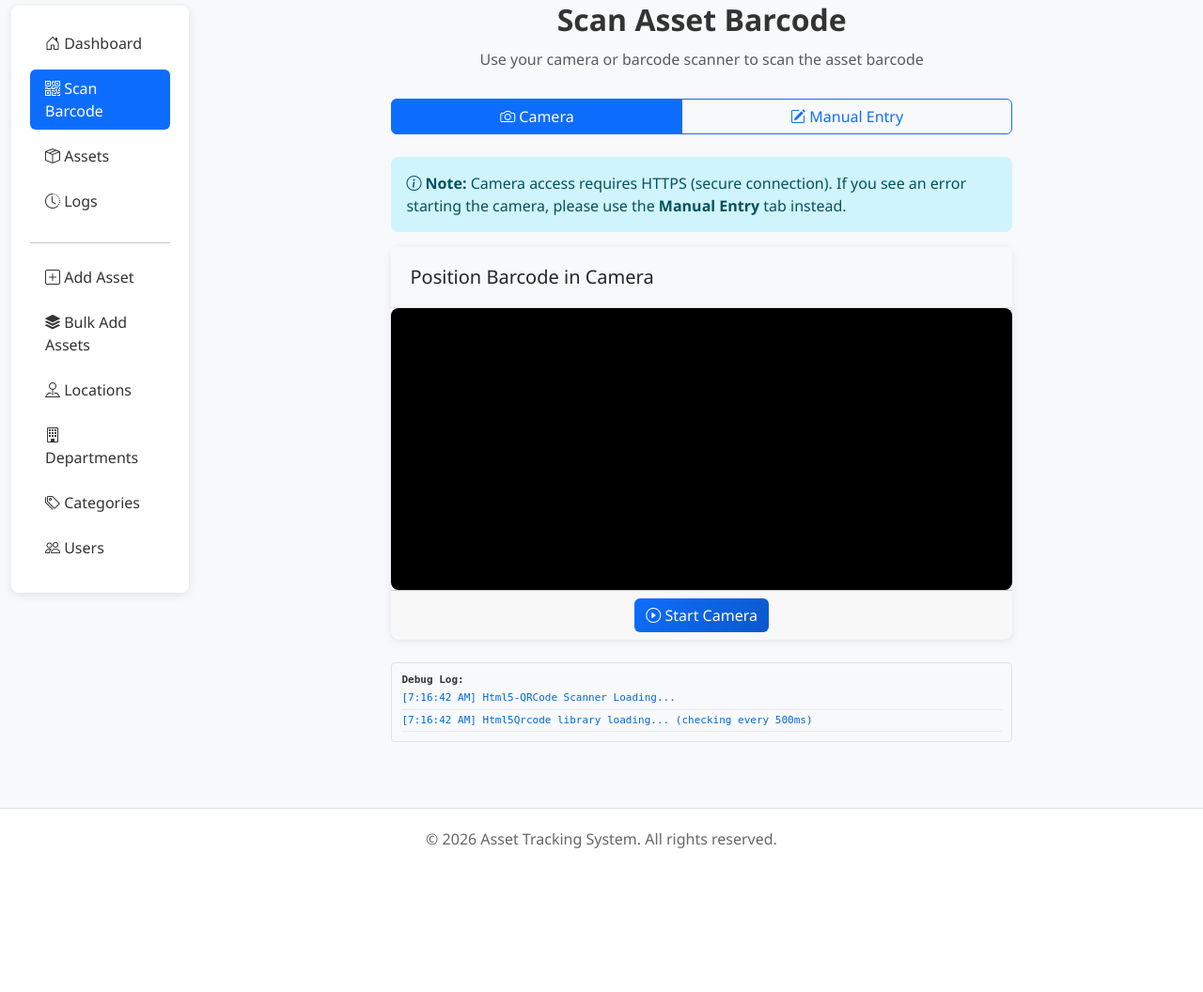
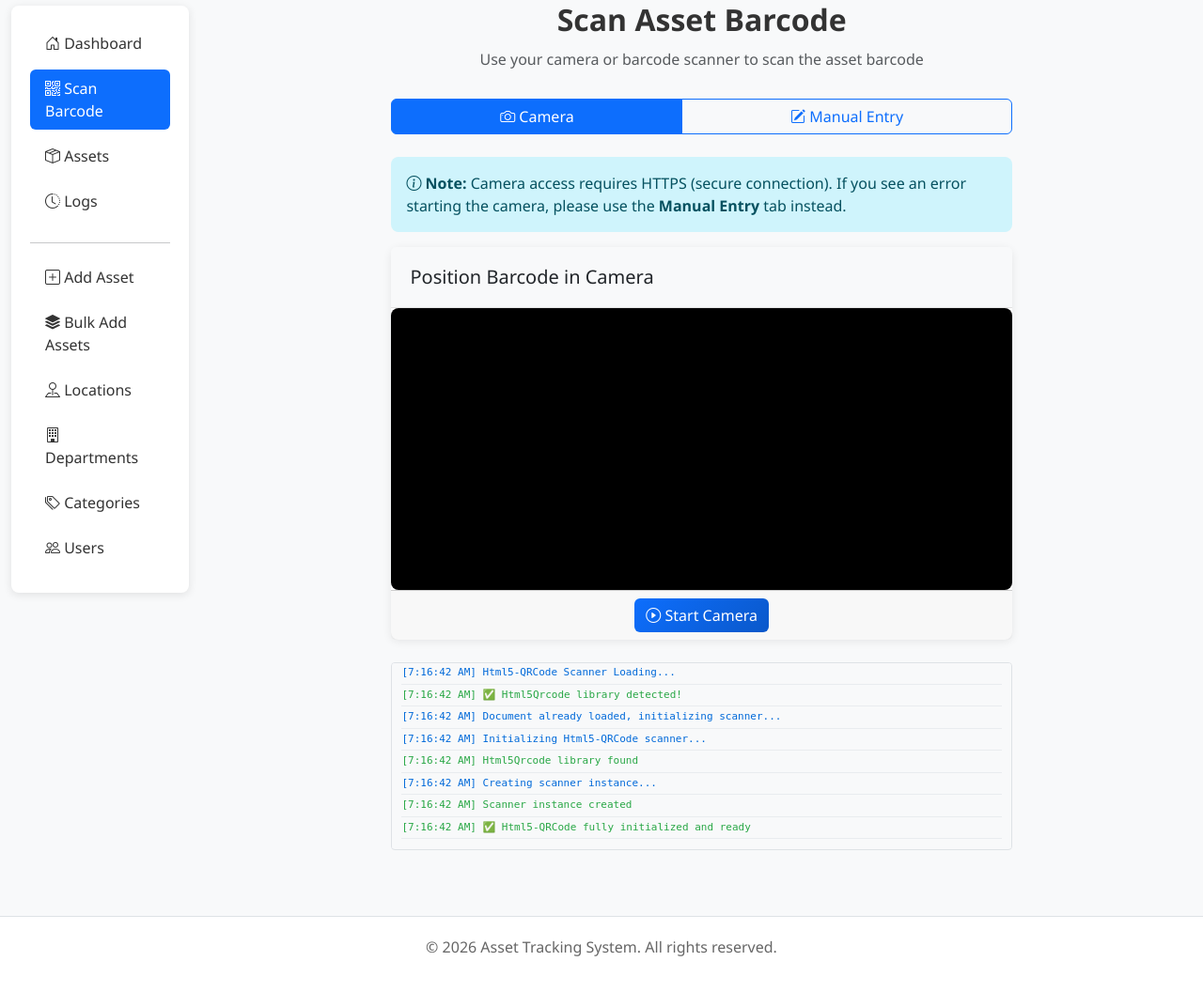
Before and after one commit to sanathsadiga/assettracking, a Django app: page /scan/ in a window 1280 px wide. Shown: the part 75-1131 px from the top of the page at 94% size. Before the commit the page ends 978 px from the top, so only its background shows below. Run offline with Django 4.2, Linux system fonts and the light colour scheme; the visitor is signed in with stand-in values (Sample User, id 1); some libraries are stand-ins or nearby versions.

Commit message:
first commit

```diff
--- a/templates/tracker/scan.html
+++ b/templates/tracker/scan.html
@@ -154,7 +154,7 @@
 
 {% block extra_js %}
 <!-- Html5-QRCode - Reliable QR & Barcode Scanner -->
-<script src="{% static 'js/html5-qrcode.min.js' %}"></script>
+<script src="https://cdn.jsdelivr.net/npm/html5-qrcode/minified/html5-qrcode.min.js"></script>
 
 <script>
 // Immediately check if library loaded
```
